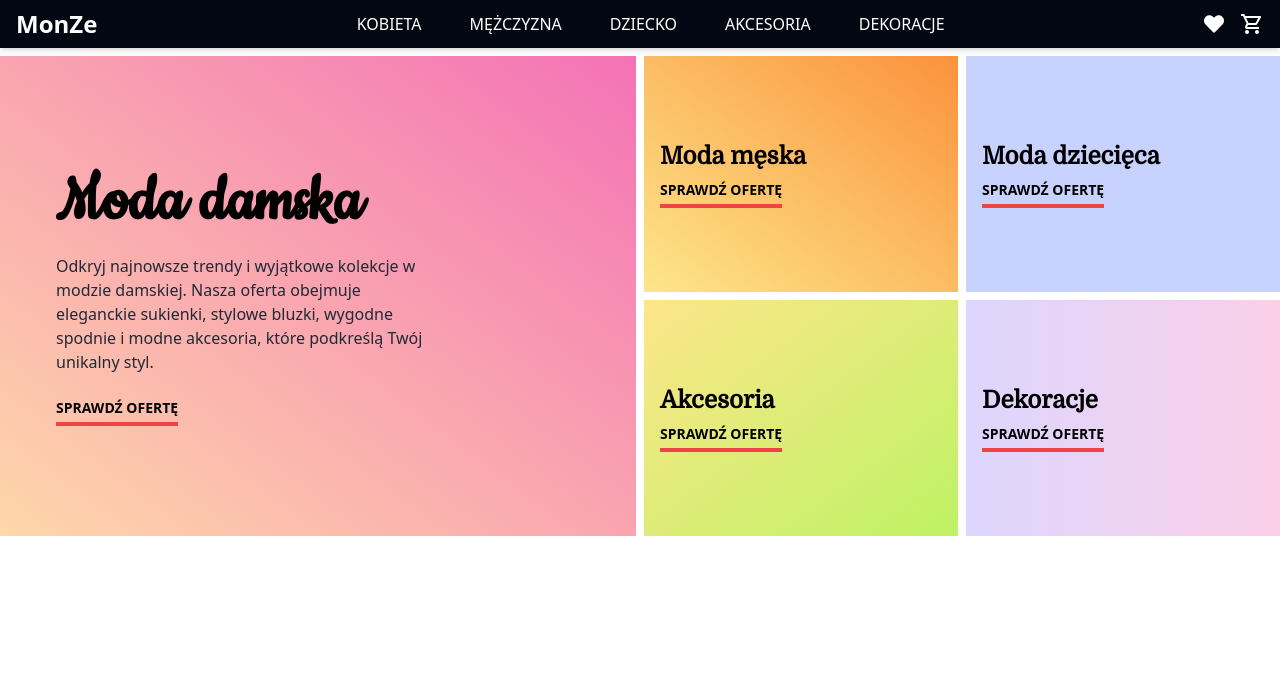
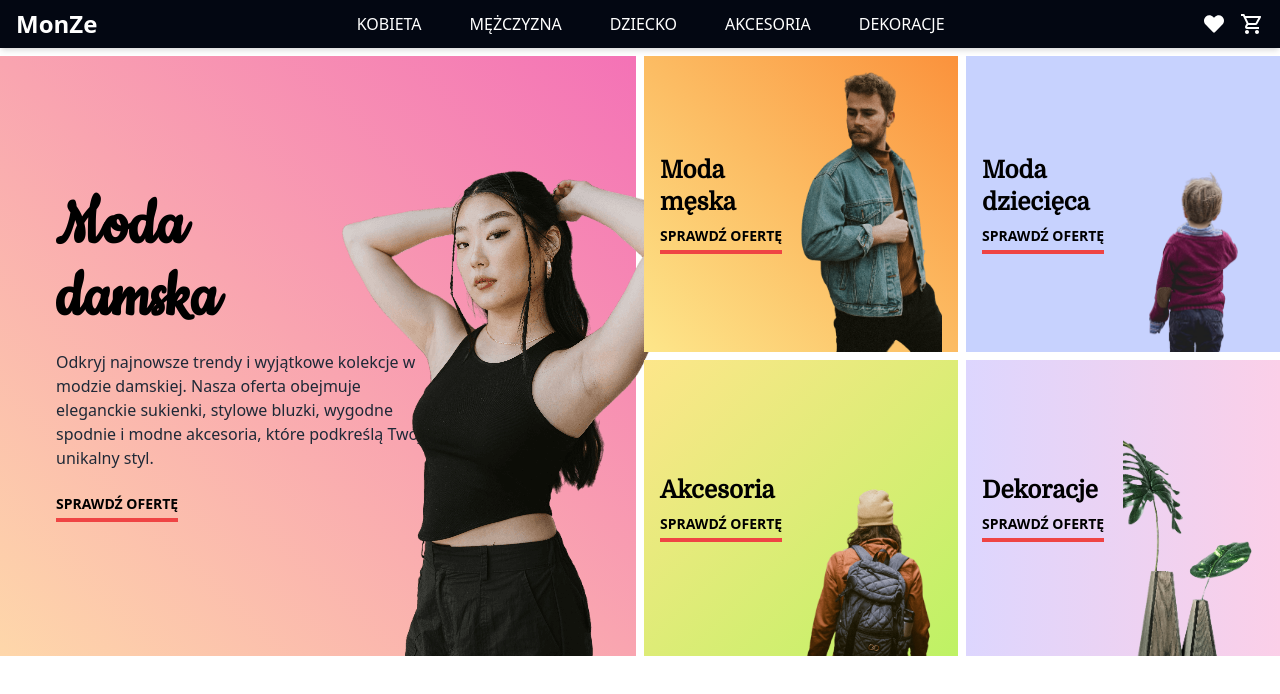
Before and after one commit to GxbrielZ/monze_store, a React (Create React App) app: page / in a window 1280 px wide. Shown: the top 694 px of the page. Built offline with nearby package versions, Linux system fonts and the light colour scheme.

Commit message:
Add images to hero section and fix styling

```diff
--- a/src/components/Hero/Hero.tsx
+++ b/src/components/Hero/Hero.tsx
@@ -1,10 +1,16 @@
 import React from 'react';
 import ShopButton from '../Shared/ShopButton';
+import GirlPicture from '../../assets/images/GirlPicture.png';
+import ManPicture from '../../assets/images/ManPicture.png';
+import KidPicture from '../../assets/images/KidPicture.png';
+import AccesoriesPicture from '../../assets/images/AccesoriesPicture.png';
+import DecorationsPicture from '../../assets/images/DecorationsPicture.png';
 
 const Hero: React.FC = () => {
   return (
-    <div className='grid md:grid-cols-2 gap-2 my-2 h-[60vh]'>
-        <div className='flex flex-col justify-center items-start bg-gradient-to-tr from-orange-200 to-pink-400 p-14'>
+    <div className='grid md:grid-cols-2 gap-2 my-2'>
+        <div className='flex bg-gradient-to-tr from-orange-200 to-pink-400 px-14'>
+            <div className='flex flex-col justify-center items-start md:w-1/2'>
                 <h1 className='font-cookie text-7xl font-bold mb-4'>
                     Moda damska
                 </h1>
@@ -13,30 +19,44 @@ const Hero: React.FC = () => {
                 </p>
                 <ShopButton />
             </div>
+            <img src={GirlPicture} alt='Moda damska' className='w-full h-full object-cover' />
+        </div>
         <div className='grid grid-cols-2 gap-2'>
-            <div className='flex flex-col justify-center items-start bg-gradient-to-tr from-amber-200 to-orange-400 p-4'>
+            <div className='flex bg-gradient-to-tr from-amber-200 to-orange-400 px-4'>
+                <div className='flex flex-col justify-center items-start md:w-1/2'>
                     <h2 className='font-domine text-2xl font-bold'>
                         Moda męska
                     </h2>
                     <ShopButton />
                 </div>
-            <div className='flex flex-col justify-center items-start bg-indigo-200 p-4'>
+                <img src={ManPicture} alt='Moda męska' className='w-full h-48 object-cover md:w-1/2 md:h-auto' />
+            </div>
+            <div className='flex bg-indigo-200 px-4'>
+                <div className='flex flex-col justify-center items-start md:w-1/2'>
                     <h2 className='font-domine text-2xl font-bold'>
                         Moda dziecięca
                     </h2>
                     <ShopButton />
                 </div>
-            <div className='flex flex-col justify-center items-start bg-gradient-to-br from-amber-200 to-lime-300 p-4'>
+                <img src={KidPicture} alt='Moda dziecięca' className='w-full h-48 object-cover md:w-1/2 md:h-auto' />
+            </div>
+            <div className='flex bg-gradient-to-br from-amber-200 to-lime-300 px-4'>
+                <div className='flex flex-col justify-center items-start md:w-1/2'>
                     <h2 className='font-domine text-2xl font-bold'>
                         Akcesoria
                     </h2>
                     <ShopButton />
                 </div>
-            <div className='flex flex-col justify-center items-start bg-gradient-to-r from-violet-200 to-pink-200 p-4'>
+                <img src={AccesoriesPicture} alt='Akcesoria' className='w-full h-48 object-cover md:w-1/2 md:h-auto' />
+            </div>
+            <div className='flex bg-gradient-to-r from-violet-200 to-pink-200 px-4'>
+                <div className='flex flex-col justify-center items-start md:w-1/2'>
                     <h2 className='font-domine text-2xl font-bold'>
                         Dekoracje
                     </h2>
                     <ShopButton />
+                </div>
+                <img src={DecorationsPicture} alt='Dekoracje' className='w-full h-48 object-cover md:w-1/2 md:h-auto' />
             </div>
         </div>
     </div>
```
Lines whose indentation alone changed are shown as unchanged.
